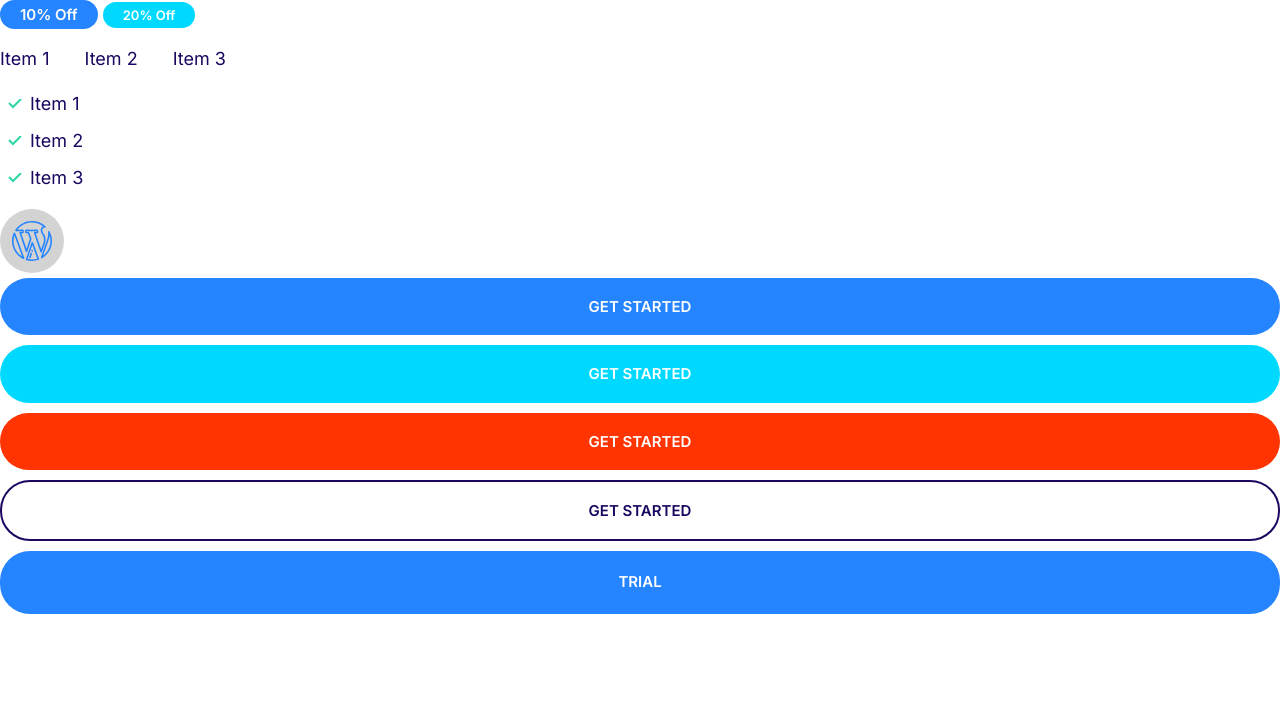
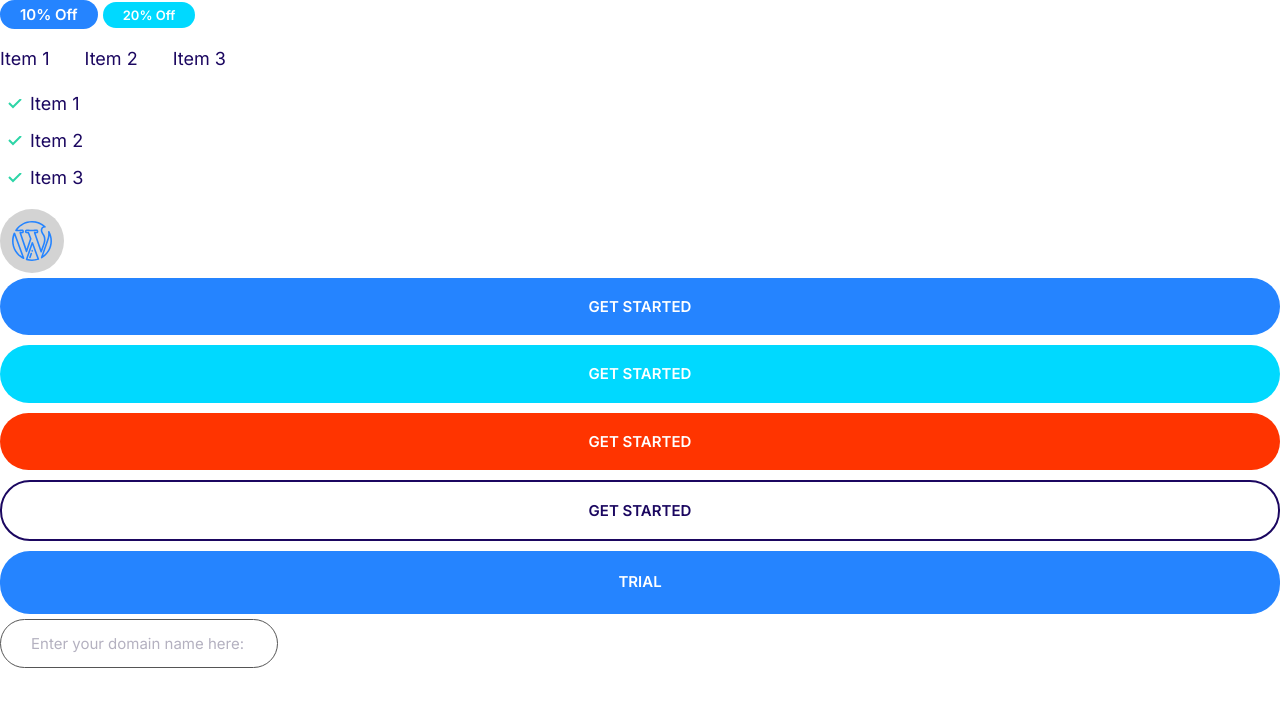
Before and after one commit to rua1hc/Html_Css_Moshify, a plain HTML site: page index.html in a window 1280 px wide. Drawn offline with Linux system fonts and the light colour scheme.

Commit message:
v15 add input comp

```diff
--- a/css/styles.css
+++ b/css/styles.css
@@ -217,3 +217,22 @@ a {
         font-size: 1.5rem;
     }
 }
+
+/* Inputs */
+.input {
+    border-radius: 30px;
+    border: 1px solid #555;
+    color: var(--color-heading);
+    font-size: 2rem;
+    padding: 1.5rem 3rem;
+}
+
+::placeholder {
+    color: #b4b1c0;
+}
+
+@media screen and (min-width: 1024px) {
+    .input {
+        font-size: 1.5rem;
+    }
+}
--- a/index.html
+++ b/index.html
@@ -45,5 +45,11 @@
             <button class="btn btn--block btn--outline">Get Started</button>
             <a href="#" class="btn btn--block btn--primary">Trial</a>
         </div>
+
+        <input
+            type="text"
+            class="input"
+            placeholder="Enter your domain name here:"
+        />
     </body>
 </html>
```
Also changed, not shown: comps/inputs.html (added, +1 -0 lines).
